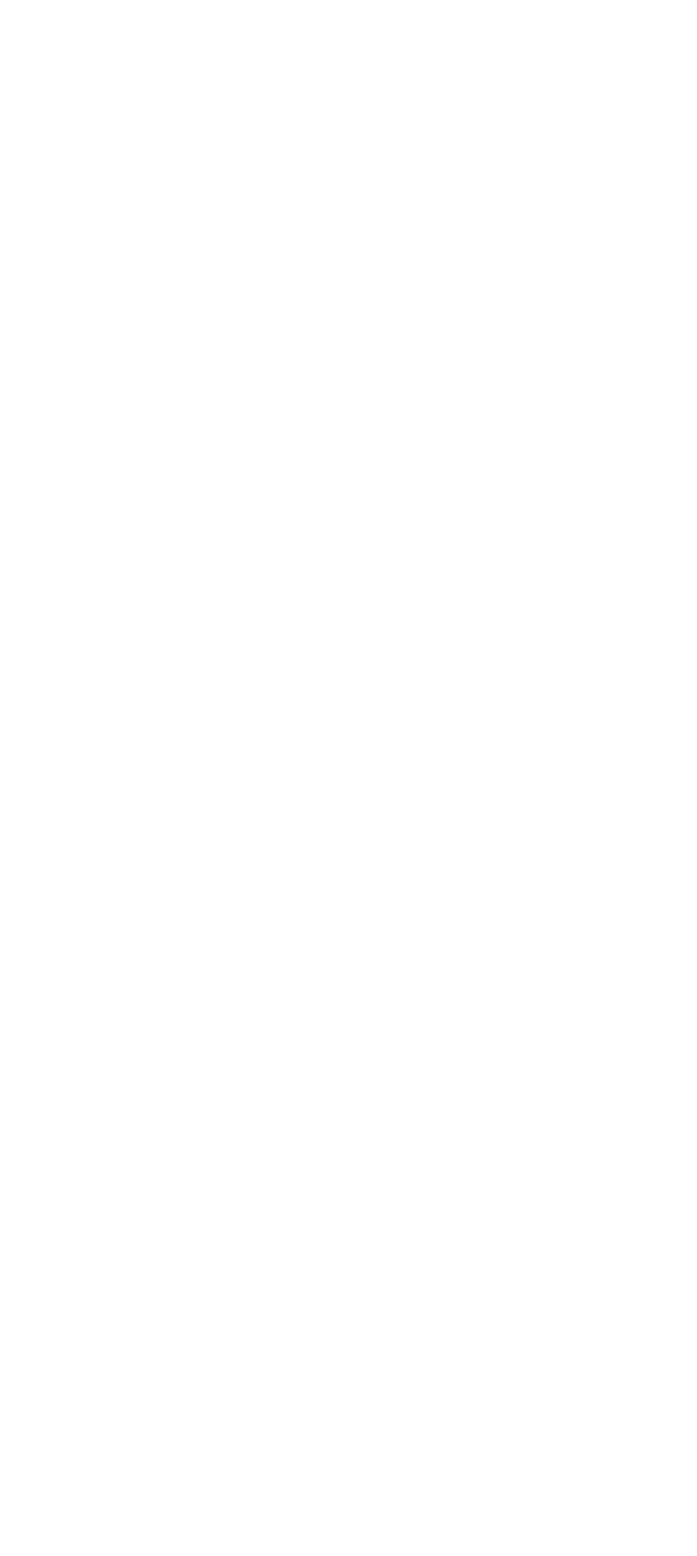
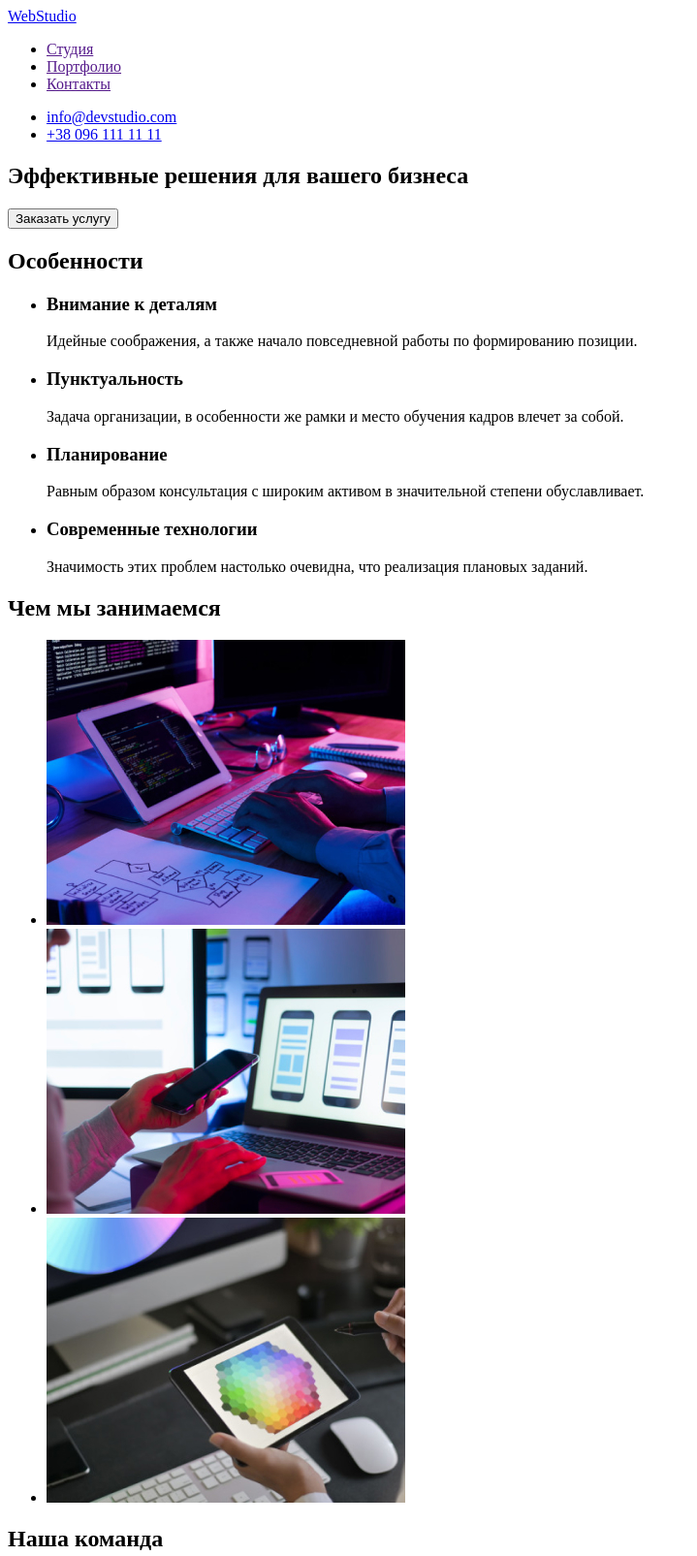
Before and after one commit to LiudmylaObraztsova/html-css-homework, a plain HTML site: page index.html in a window 1280 px wide. Shown: the top 1605 px of the page at 97% size, without its empty margins (0-719 px from the left). Before the commit the page ends 800 px from the top, so only its background shows below. Drawn offline with Linux system fonts and the light colour scheme.

Commit message:
добавляет картинки

```diff
--- a/index.html
+++ b/index.html
@@ -1,11 +1,104 @@
 <!DOCTYPE html>
-<html lang="en">
+<html lang="ru">
+
 <head>
     <meta charset="UTF-8">
     <meta name="viewport" content="width=device-width, initial-scale=1.0">
     <title>Document</title>
 </head>
+
 <body>
 
+    <header>
+        <nav>
+            <a href="/">WebStudio</a>
+
+            <ul>
+                <li><a href="">Студия</a></li>
+                <li><a href="">Портфолио</a></li>
+                <li><a href="">Контакты</a></li>
+            </ul>
+        </nav>
+
+        <ul>
+            <li><a href="mailto:info@devstudio.com">info@devstudio.com</a></li>
+            <li><a href="tel:+380961111111">+38 096 111 11 11</a></li>
+        </ul>
+
+    </header>
+    <!--секция 1-->
+    <section>
+        <h1>Эффективные решения для вашего бизнеса</h1>
+        <button>Заказать услугу</button>
+    </section>
+    <!--Здесь заголовок должен быть скрыт-->
+    <section>
+        <h2>Особенности</h2>
+        <ul>
+            <li>
+                <h3>Внимание к деталям</h3>
+                <p>Идейные соображения, а также начало повседневной работы по формированию позиции.</p>
+            </li>
+            <li>
+                <h3>Пунктуальность</h3>
+                <p>Задача организации, в особенности же рамки и место обучения кадров влечет за собой.</p>
+            </li>
+            <li>
+                <h3>Планирование</h3>
+                <p>Равным образом консультация с широким активом в значительной степени обуславливает.</p>
+            </li>
+            <li>
+                <h3>Современные технологии</h3>
+                <p>Значимость этих проблем настолько очевидна, что реализация плановых заданий.</p>
+            </li>
+        </ul>
+    </section>
+    <!--секция 3-->
+    <section>
+        <h2>Чем мы занимаемся</h2>
+        <ul>
+            <li><img src="./image/img.jpg" alt="набор текста" width="370" height="294">
+            </li>
+            <li><img src="./image/img(1).jpg" alt="работа над макетом" width="370" height="294">
+            </li>
+            <li><img src="./image/img(2).jpg" alt="работа с цветом" width="370" height="294">
+            </li>
+        </ul>
+
+    </section>
+    <!--секция 4-->
+    <section>
+        <h2>Наша команда</h2>
+        <ul>
+            <li><img src="./image/foto1.jpg" alt="дизайнер проекта" width="270" height="260">
+                <h3>Игорь Демьяненко</h3>
+                <p>Product Designer</p>
+            </li>
+            <li><img src="./image/foto2.jpg" alt="разработчик" width="270" height="260">
+                <h3>Ольга Репина</h3>
+                <p>Frontend Developer</p>
+            </li>
+            <li><img src="./image/foto3.jpg" alt="маркетолог" width="270" height="260">
+                <h3>Николай Тарасов</h3>
+                <p>Marketing</p>
+            </li>
+            <li><img src="./image/foto4.jpg" alt="дизайнер" width="270" height="260">
+                <h3>Михаил Ермаков</h3>
+                <p>UI Designer</p>
+            </li>
+
+        </ul>
+
+    </section>
+    <!--подвал нижняя часть-->
+    <footer>
+        <a href="/">WebStudio</a>
+        <address>
+
+        </address>
+    </footer>
+
+
 </body>
+
 </html>
```
Also changed, not shown: image/foto1.jpg (added), image/foto2.jpg (added), image/foto3.jpg (added), image/foto4.jpg (added), image/img(1).jpg (added), image/img(2).jpg (added), image/img.jpg (added).
